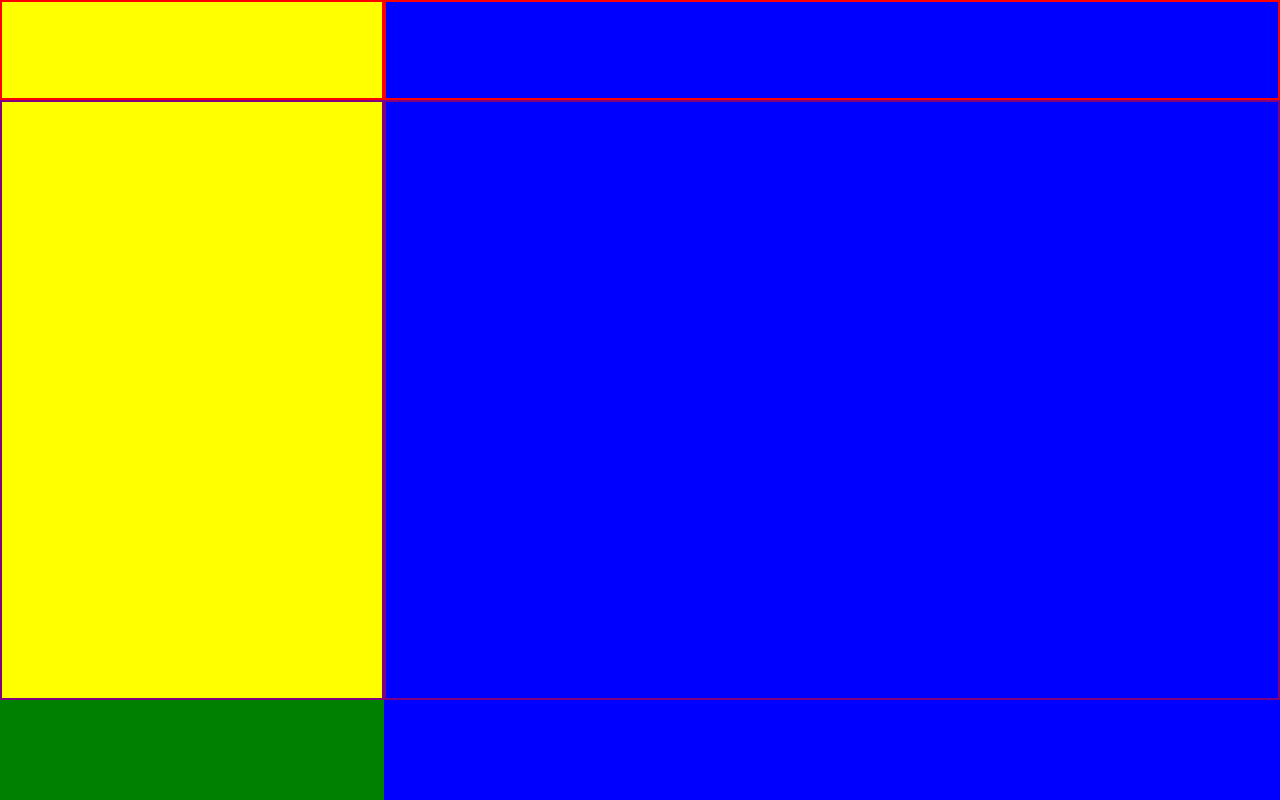
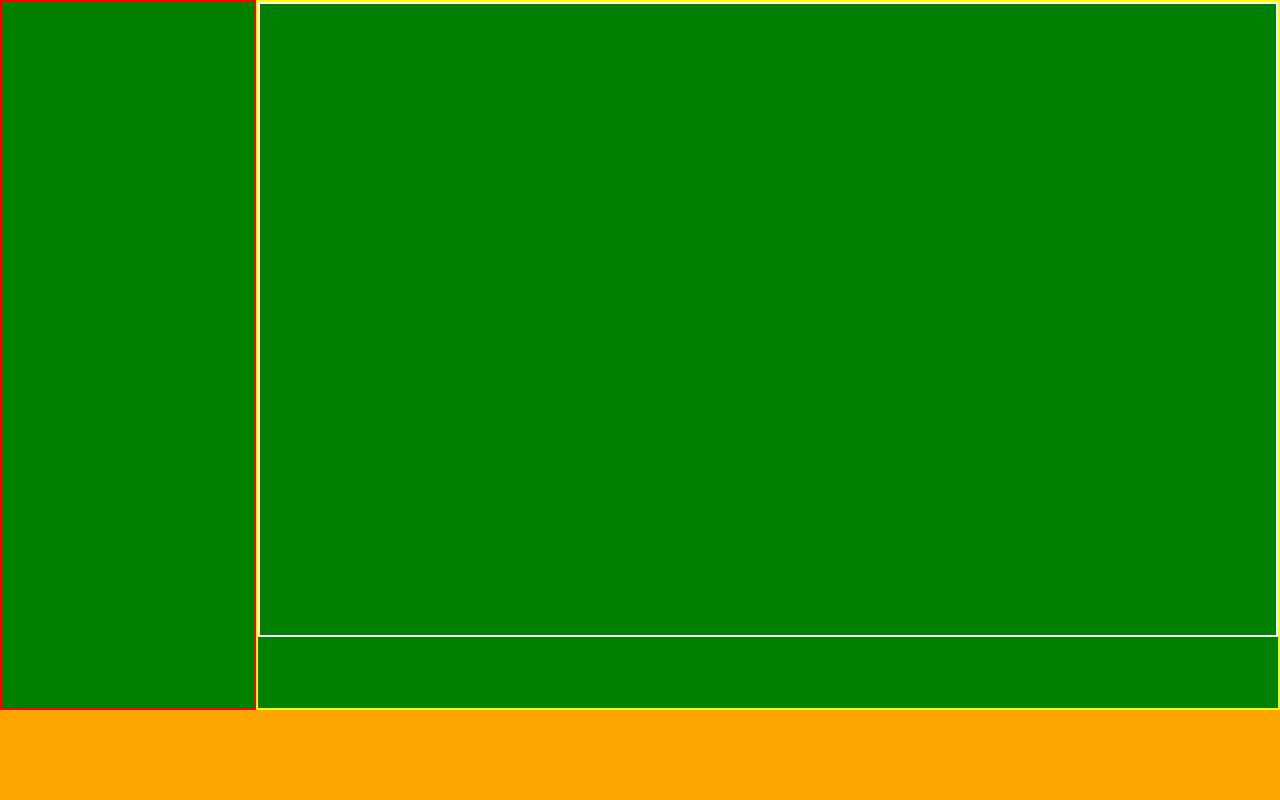
Before and after one commit to rendinel/html-css-spotifyweb, a plain HTML site: page index.html in a window 1280 px wide. Drawn offline with Linux system fonts and the light colour scheme.

Commit message:
dev. work. cont

```diff
--- a/css/master.css
+++ b/css/master.css
@@ -39,66 +39,41 @@
   max-width: 100%;
 }
 
-/* classi navbar lateral */
-.navbarlat{
-  height: 100vh;
-  width: 30%;
-  background-color: red;
+/* inizio main */
+.main{
+  height: calc(100% - 90px);
+  overflow: hidden;
+  background-color: green;
 }
 
-.container-flex-navlat{
-  display: flex;
+.cont-navbarlat{
+  width: 20%;
   height: 100%;
-  background-color: yellow;
-  flex-direction:column;
-}
-
-.cont-logo{
-  height:100px;
   border: 2px solid red;
 }
 
-.cont-ul{
-  height:600px;
-  border: 2px solid purple;
+.cont-main{
+  width: 80%;
+  height: 100%;
+  border: 2px solid yellow;
 }
 
-.cont-appuser{
-  width:100%;
-  height:100px;
-  background-color: green;
-  align-self: flex-end;
-}
-/* fine classi navbar lateral */
-
-/* inizio main */
-.main{
-  height: 100vh;
-  width: 70%;
-  background-color: blue;
+.cont-main-nav{
+  width: 100%;
+  height: 10%;
+  border: 2px solid black;
 }
 
-.container-flex-main{
-  display: flex;
-  height: 100%;
-  background-color: blue;
-  flex-direction:column;
+.cont-main-nav{
+  width: 100%;
+  height: 90%;
+  border: 2px solid white;
 }
-
-.cont-navmain{
-  height:100px;
-  border: 2px solid red;
-}
-
-.cont-playlist{
-  height:600px;
-  border: 2px solid purple;
-}
-
 /* fine main */
 
+/* inizio footer */
 .footer{
-  width: 100%;
   height: 90px;
   background-color: orange;
 }
+/* fine footer */
--- a/index.html
+++ b/index.html
@@ -13,42 +13,20 @@
 
     <div class="wrapper">
 
-      <div class="navbarlat fl">
+      <div class="main">
 
-        <div class="container-flex-navlat">
-
-          <div class="cont-logo">
-
-          </div>
-
-          <div class="cont-ul">
-
-          </div>
-
-          <div class="cont-appuser">
-
-          </div>
+        <div class="cont-navbarlat fl">
 
         </div>
 
-      </div>
-
-      <div class="main fl clearfix">
-
-        <div class="container-flex-main">
-
-          <div class="cont-navmain">
+        <div class="cont-main fl clearfix">
+          <div class="cont-main-nav">
 
           </div>
-
-          <div class="cont-playlist">
+          <div class="cont-main-playlist">
 
           </div>
-
         </div>
-
-
-
       </div>
 
       <div class="footer">
@@ -57,20 +35,5 @@
 
     </div>
 
-
-
-
-
-
-
-
-
-
-
-
-
-
-
-
   </body>
 </html>
```
